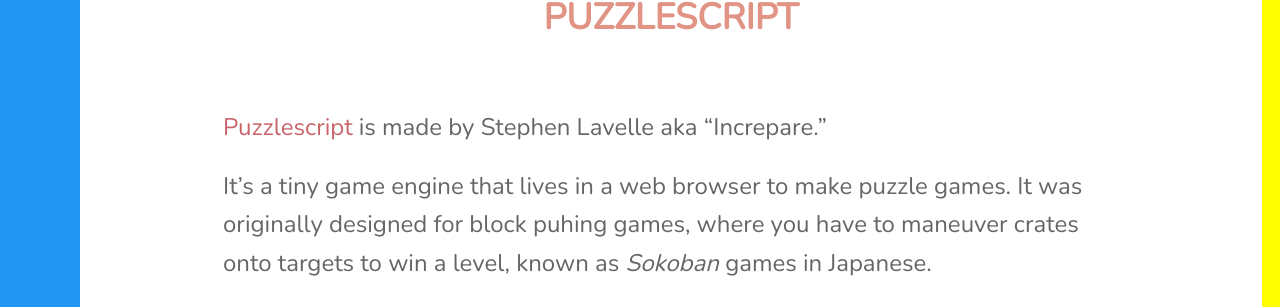
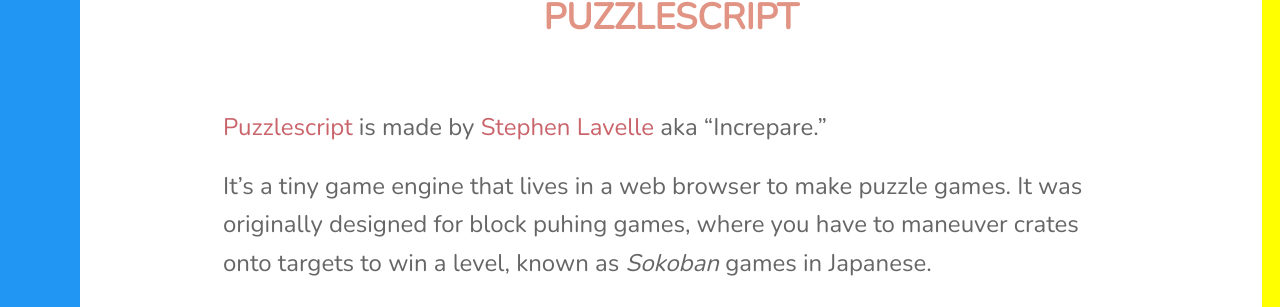
Before and after one commit to lee2sman/p4va_fall2021, a Jekyll site: the page built from _posts/2021-12-02-week14.md, in a window 1280 px wide and 900 px high, scrolled down 7530 px. Shown: the part 176-483 px from the top of the window. Built offline with Jekyll 4.4.1, drawn with Linux system fonts in a browser that asks for light colours; nearby versions of some CDN libraries; part of the change alters nothing that is shown.

```diff
--- a/_posts/2021-12-02-week14.md
+++ b/_posts/2021-12-02-week14.md
@@ -116,7 +116,7 @@ Pico-8 comes with a code editor, file browser, sprite editor, and 8bit sound cre
 
 ### Puzzlescript
 
-[Puzzlescript](https://www.puzzlescript.net/) is made by Stephen Lavelle aka "Increpare."
+[Puzzlescript](https://www.puzzlescript.net/) is made by [Stephen Lavelle](https://increpare.com/) aka "Increpare."
 
 It's a tiny game engine that lives in a web browser to make puzzle games. It was originally designed for block puhing games, where you have to maneuver crates onto targets to win a level, known as *Sokoban* games in Japanese.
 
```
